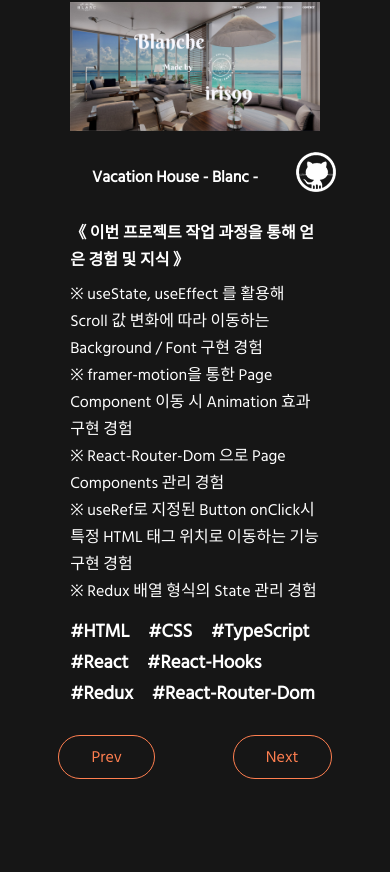
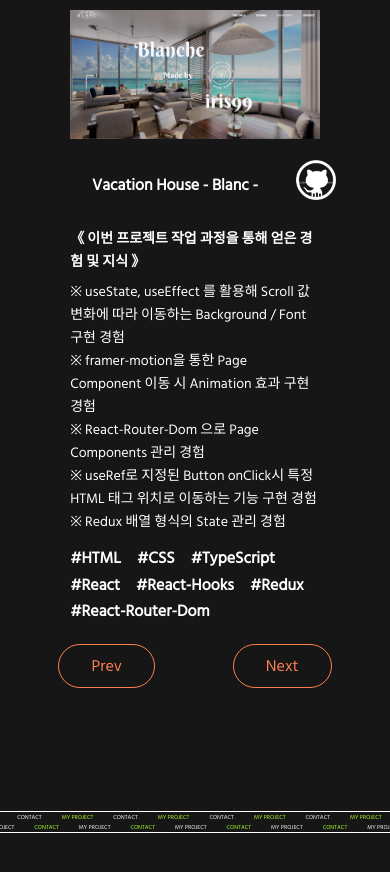
Before and after one commit to irisiris99/portfolio, a React (Create React App) app: page / in a window 390 px wide. Shown: the part 1490-2362 px from the top of the page. Built offline with nearby package versions, Linux system fonts and the light colour scheme.

Commit message:
01 31 Responsive font

```diff
--- a/src/App.css
+++ b/src/App.css
@@ -665,6 +665,14 @@ p {
     font-size: 16px;
   }
 
+  .slide-text p {
+    font-size: 14px;
+  }
+
+  .slide-text h3 {
+    font-size: 16px;
+  }
+
   /* ======== Contact ======== */
 
   .contact-title {
--- a/src/component/Slider.tsx
+++ b/src/component/Slider.tsx
@@ -19,7 +19,7 @@ const Button = styled.button`
   padding: 0.5em 2em;
   color: coral;
   border-radius: 28px;
-	margin: 5% 10%;
+	margin: 1% 10%;
 	cursor: pointer;
   &:hover {
     transition: all 0.3s ease-in-out;
--- a/src/pages/Home.tsx
+++ b/src/pages/Home.tsx
@@ -170,7 +170,7 @@ const AboutContent = forwardRef<any>((props, ref) => {
               <h3># 집중력 ( Concentration  )</h3>
             </div>
             <div>
-              <h3># 긍정적인 사고 ( Positive Thought )</h3>
+              <h3># 성장 가능성 ( Growth Potential )</h3>
             </div>
             <div>
               <h3># 문제해결 능력 ( Problem-Solving Ability )</h3>
```
